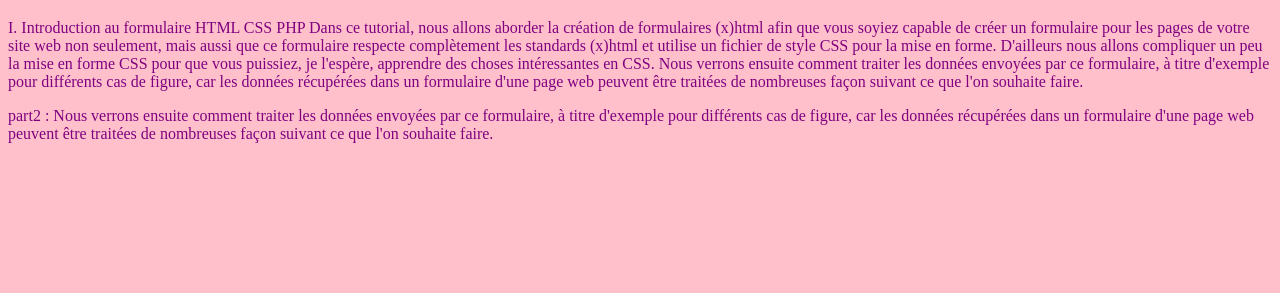
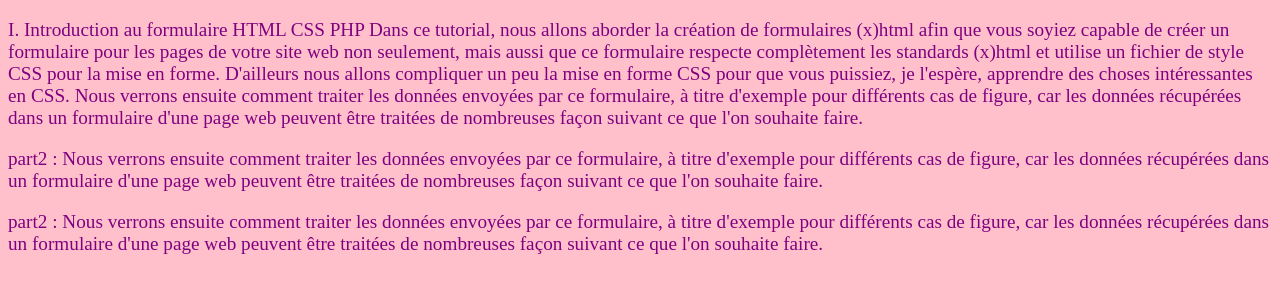
Before and after one commit to Tawfik404/testProject, a plain HTML site: page index.html in a window 1280 px wide. Shown: the part 61-354 px from the top of the page. Drawn offline with Linux system fonts and the light colour scheme.

Commit message:
verion 8

```diff
--- a/index.html
+++ b/index.html
@@ -21,6 +21,15 @@
       formulaire d'une page web peuvent être traitées de nombreuses façon
       suivant ce que l'on souhaite faire.
     </p>
+
+    <p>
+      part2 : Nous verrons ensuite comment traiter les données envoyées par ce
+      formulaire, à titre d'exemple pour différents cas de figure, car les
+      données récupérées dans un formulaire d'une page web peuvent être traitées
+      de nombreuses façon suivant ce que l'on souhaite faire.
+    </p>
+
+
     <p>
       part2 : Nous verrons ensuite comment traiter les données envoyées par ce
       formulaire, à titre d'exemple pour différents cas de figure, car les
@@ -35,6 +44,7 @@
 
       p {
         color: purple;
+        font-size: 1.2em;
       }
 
       body {
```
